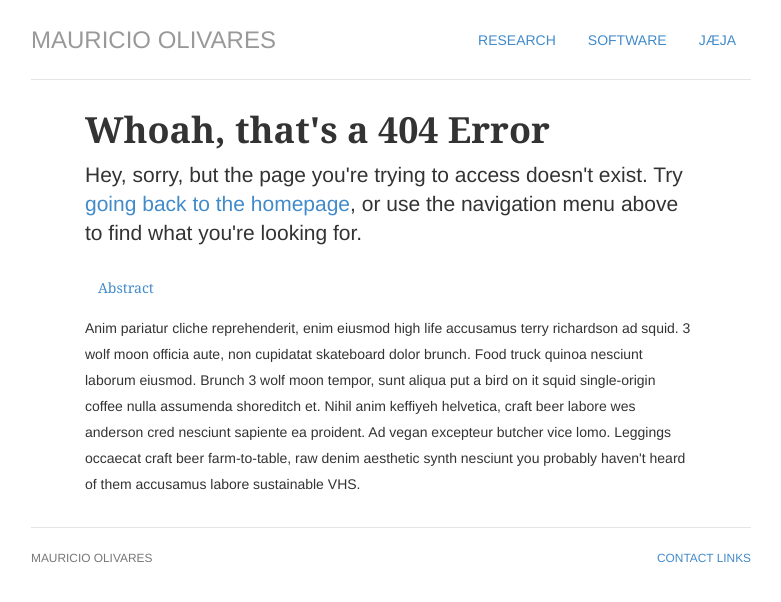
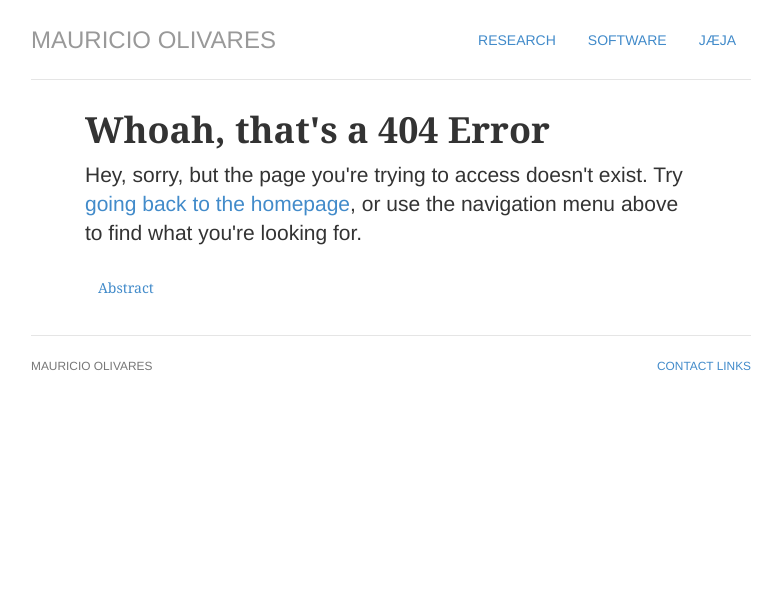
Before and after one commit to mauolivares/mauolivares.github.io, a Jekyll site: the page built from cv/index.html, in a window 1280 px wide. Shown: the top 602 px of the page, without its empty margins (249-1030 px from the left). Built offline with Jekyll 4.4.1, drawn with Linux system fonts in a browser that asks for light colours.

Commit message:
collapsible v4

```diff
--- a/cv/index.html
+++ b/cv/index.html
@@ -17,9 +17,9 @@ title: 404 Error | Sorry, this page does not exist.
       					</h2>
     				</div>
 
-    				<div id="collapseOne" class="collapse show" aria-labelledby="headingOne" data-parent="#accordionExample">
+    				<div id="collapseOne" class="collapse" aria-labelledby="headingOne" data-parent="#accordionExample">
       					<div class="card-body">
-        				Anim pariatur cliche reprehenderit, enim eiusmod high life accusamus terry richardson ad squid. 3 wolf moon officia aute, non cupidatat skateboard dolor brunch. Food truck quinoa nesciunt laborum eiusmod. Brunch 3 wolf moon tempor, sunt aliqua put a bird on it squid single-origin coffee nulla assumenda shoreditch et. Nihil anim keffiyeh helvetica, craft beer labore wes anderson cred nesciunt sapiente ea proident. Ad vegan excepteur butcher vice lomo. Leggings occaecat craft beer farm-to-table, raw denim aesthetic synth nesciunt you probably haven't heard of them accusamus labore sustainable VHS.
+        				Example of an extended abstract.
       					</div>
     				</div>
   				</div>
```
